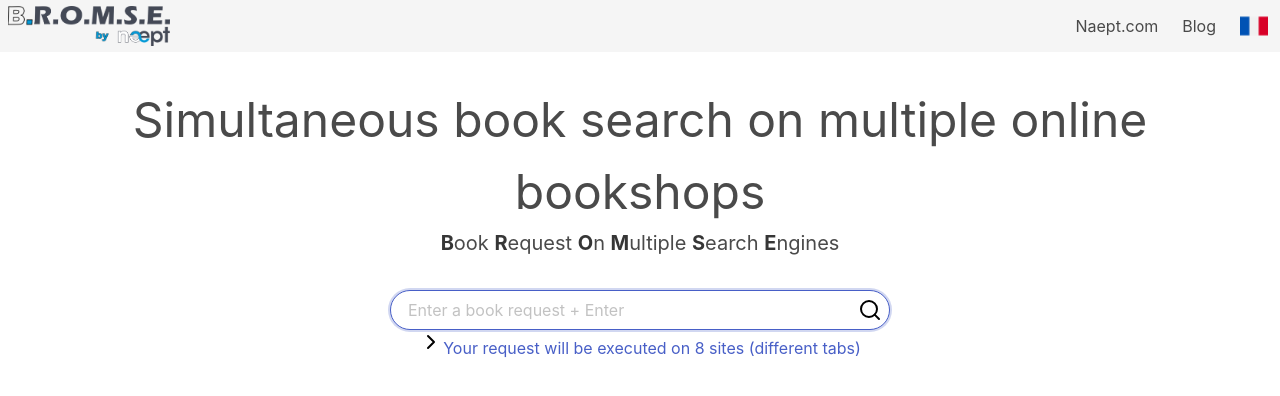
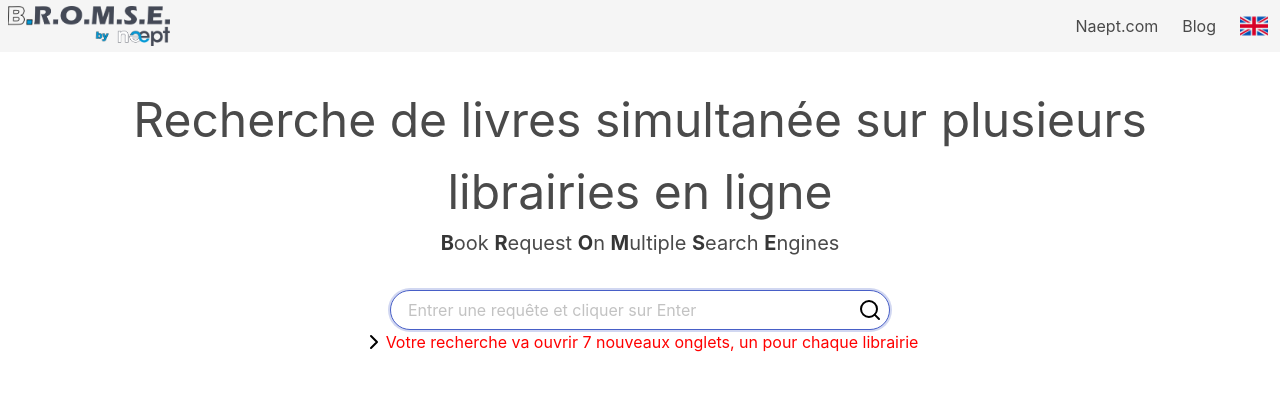
Before and after one commit to naept/bromse, a Vue app: page / in a window 1280 px wide. Shown: the top 396 px of the page. Built offline with nearby package versions, Linux system fonts and the light colour scheme.

Commit message:
align caret + romse update + focus on first opened tab

```diff
--- a/package.json
+++ b/package.json
@@ -11,7 +11,7 @@
   "dependencies": {
     "bulma": "^0.8.2",
     "core-js": "^3.6.4",
-    "romse": "^1.0.0",
+    "romse": "^1.0.1",
     "vue": "^2.6.11",
     "vue-i18n": "^8.17.7"
   },
--- a/src/components/bromse.vue
+++ b/src/components/bromse.vue
@@ -15,8 +15,8 @@
           </span>
       </div>
 
-      <div class="container has-text-centered" style="margin-top: auto; margin-bottom: auto;">
-        <a role="button" @click="toggleList">
+      <div class="level" style="margin-top: auto; margin-bottom: auto;">
+        <a role="button" @click="toggleList" style="color: red" class="level-item has-text-centered">
           <img src="@/assets/chevron-right.svg" v-if="showList===false"/>
           <img src="@/assets/chevron-down.svg" v-if="showList===true"/>
         <span style="margin-top: auto; margin-bottom: auto;">{{ $t("perimeterMentionStart") }}{{ nbSearchedSites }}{{ $t("perimeterMentionEnd") }}</span>
@@ -71,7 +71,6 @@ export default {
       searchEngines: require("../engines.json").map(engine=>{
         return{
           ...engine,
-          //search: true
         }
       })
     }
@@ -111,12 +110,13 @@ export default {
 
     toggleNBSform(){
       this.displayNBSform = true
-      console.log(document.getElementById('#NBSform'))
-      document.getElementById('nbsFormInput').focus()
+      this.$nextTick(()=>{
+        document.getElementById('nbsFormInput').focus()
+      })
     },
 
     sendNBSissue(){
-      // create a new issue
+      // create a new issue TODO
       this.NBSurl = ""
       this.displayNBSform = false
     },
@@ -132,16 +132,14 @@ export default {
     },
 
     launchRequests (){
-      let tabList = []
-      this.searchEngines.forEach(engine=>{
+      // let tabList = []
+      this.searchEngines.reverse().forEach((engine)=>{
         if (engine.search) {
-            tabList.push(romse(this.request, engine))
-          }
-      })
+          romse(this.request, engine).focus()
+        }
+      }).reverse()
+    }
 
-      // goto the first tab opened
-
-    }
   }
 
 }
--- a/src/engines.json
+++ b/src/engines.json
@@ -53,7 +53,7 @@
         "prefix": "https://www.furet.com/rechercher/result?q=",
         "union": "+",
         "suffix": "",
-        "search": "true"
+        "search": "false"
     },
     {
         "name": "Cultura",
--- a/src/i18n.js
+++ b/src/i18n.js
@@ -17,7 +17,7 @@ function loadLocaleMessages () {
 }
 
 export default new VueI18n({
-  locale: process.env.VUE_APP_I18N_LOCALE || 'en',
-  fallbackLocale: process.env.VUE_APP_I18N_FALLBACK_LOCALE || 'en',
+  locale: process.env.VUE_APP_I18N_LOCALE || 'fr',
+  fallbackLocale: process.env.VUE_APP_I18N_FALLBACK_LOCALE || 'fr',
   messages: loadLocaleMessages()
 })
--- a/src/locales/en.json
+++ b/src/locales/en.json
@@ -4,8 +4,8 @@
   "bigTitle": "Simultaneous book search on multiple online bookshops",
   "newBookShop": "Suggest a new bookshop online",
   "openInTabs": "Opens the websites in a new tab each",
-  "perimeterMentionEnd": " sites (different tabs)",
-  "perimeterMentionStart": "Your request will be executed on ",
+  "perimeterMentionEnd": " new tabs, one for each bookshop.",
+  "perimeterMentionStart": "Your request will open ",
   "placeholder": "Enter a book request + Enter",
   "selectAll": "Select All",
   "takeYourRequest": "Send your request to the listed websites",
--- a/src/locales/fr.json
+++ b/src/locales/fr.json
@@ -4,8 +4,8 @@
   "bigTitle": "Recherche de livres simultanée sur plusieurs librairies en ligne",
   "newBookShop": "Suggérer une nouvelle librairie en ligne",
   "openInTabs": "Ouvre chacun des librairies en ligne dans un nouvel onglet",
-  "perimeterMentionEnd": " sites (onglets différents)",
-  "perimeterMentionStart": "Votre recherche se lancera sur ",
+  "perimeterMentionEnd": " nouveaux onglets, un pour chaque librairie",
+  "perimeterMentionStart": "Votre recherche va ouvrir ",
   "placeholder": "Entrer une requête et cliquer sur Enter",
   "selectAll": "Tout sélectionner",
   "takeYourRequest": "Envoie votre requêtes aux librairies listées",
```
Also changed, not shown: 1 other file (tests, documents, lock files or other folders).
